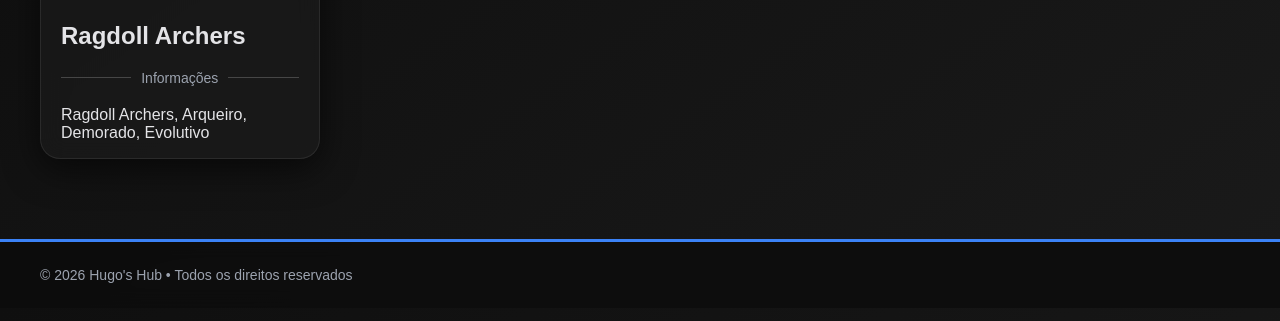
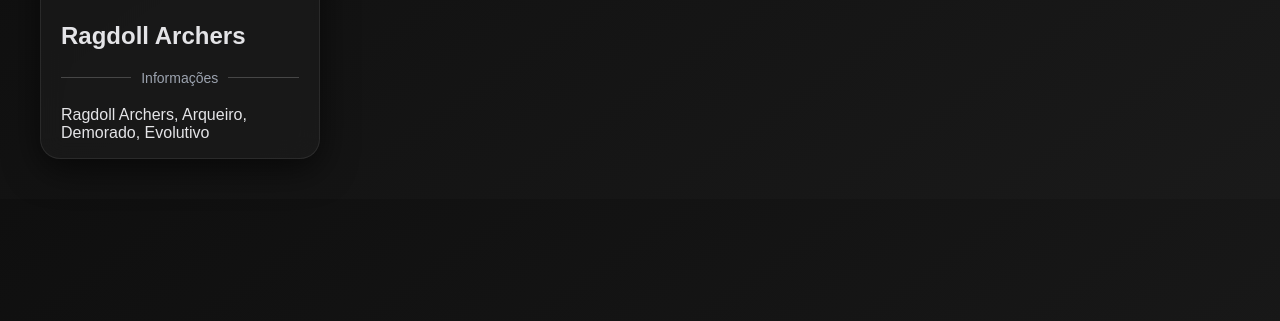
Before and after one commit to Pax0102/Ragdoll-Archers, a plain HTML site: page index.html in a window 1280 px wide. Shown: the part 183-504 px from the top of the page. Drawn offline with Linux system fonts and the light colour scheme.

Commit message:
Remove footer from index.html
Removed footer section from the HTML file.

```diff
--- a/index.html
+++ b/index.html
@@ -35,11 +35,6 @@
 .separator:before,.separator:after{content:"";flex:1;border-bottom:1px solid rgba(255,255,255,.2)}
 .separator:before{margin-right:10px}
 .separator:after{margin-left:10px}
-
-footer{background:rgba(12,12,12,.85);backdrop-filter:blur(10px);border-top:3px solid #3b82f6;margin-top:40px}
-
-.footer-container{max-width:1400px;margin:auto;padding:25px 40px;display:flex;justify-content:space-between;align-items:center;flex-wrap:wrap}
-.footer-text{color:#9ca3af;font-size:14px}
 </style>
 </head>
 
@@ -59,11 +54,5 @@
 </div></a>
 </div>
 
-<footer>
-<div class="footer-container">
-<div class="footer-text">© 2026 Hugo's Hub • Todos os direitos reservados</div>
-</div>
-</footer>
-
 </body>
 </html>
```
